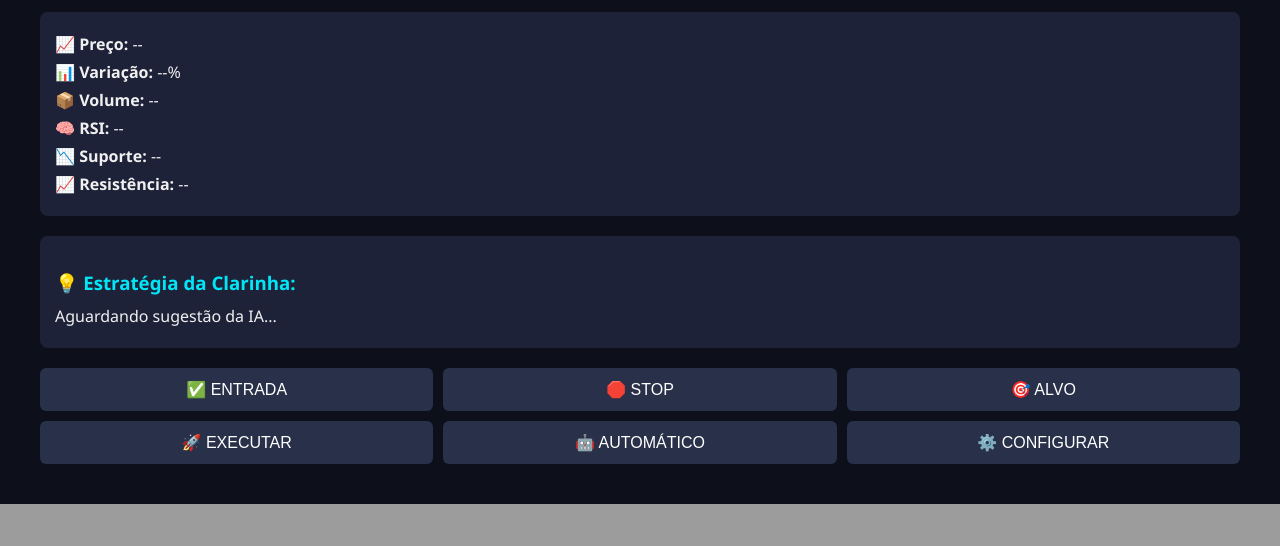
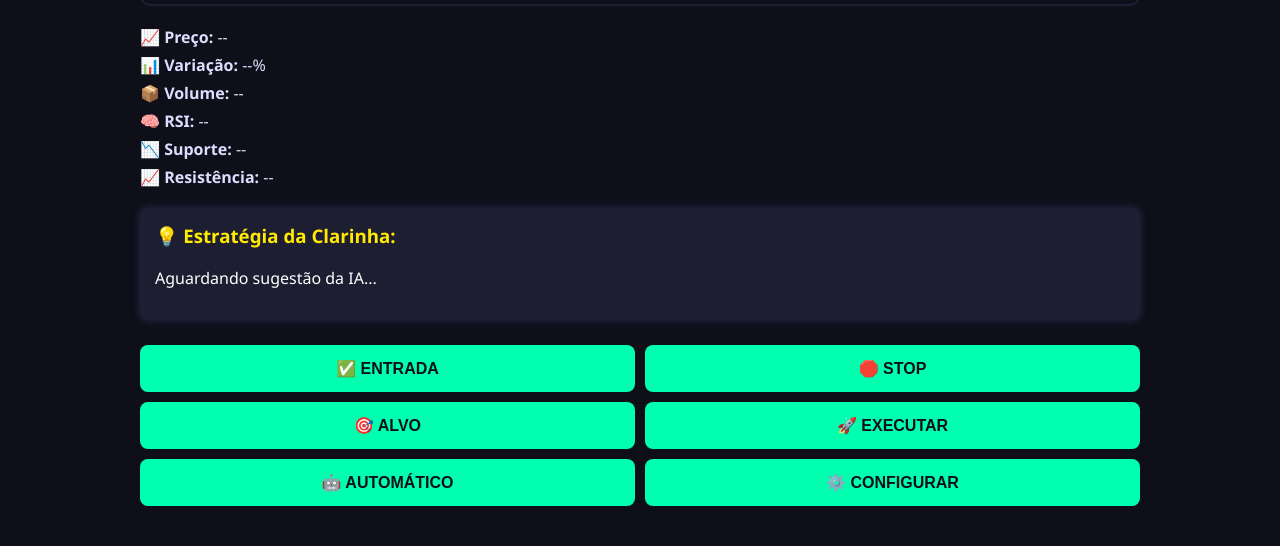
Before and after one commit to Claratrade33/Clara-verse, a Flask app: page /painel in a window 1280 px wide. Shown: the part 508-1054 px from the top of the page. Before the commit the page ends 1012 px from the top, so only its background shows below. Run offline with Flask 3, Linux system fonts and the light colour scheme; the visitor is signed in with stand-in values (Sample User, id 1).

Commit message:
Atualizar o style.css

```diff
--- a/static/style.css
+++ b/static/style.css
@@ -1,13 +1,13 @@
-body {
+body.painel-body {
   margin: 0;
-  font-family: 'Segoe UI', sans-serif;
-  background: #0d0f1a;
-  color: #f0f0f0;
+  font-family: "Segoe UI", sans-serif;
+  background-color: #0f0f1a;
+  color: #ffffff;
 }
 
 .painel-container {
   padding: 20px;
-  max-width: 1200px;
+  max-width: 1000px;
   margin: auto;
 }
 
@@ -15,92 +15,105 @@ body {
   display: flex;
   justify-content: space-between;
   align-items: center;
-  background: #1c1f2f;
-  padding: 10px 20px;
+  background: #1b1b2e;
+  padding: 15px 20px;
   border-radius: 8px;
-  margin-bottom: 20px;
+  box-shadow: 0 0 10px #2d2d4d;
 }
 
 .painel-header h1 {
   margin: 0;
   font-size: 1.5em;
-  color: #00fff7;
 }
 
 .painel-saldo {
-  font-weight: bold;
-  color: #8eff8b;
+  font-size: 1.1em;
+  color: #00ffae;
 }
 
 .btn-sair {
-  background: #ff3b3b;
+  background: #ff4444;
+  color: white;
   border: none;
-  padding: 10px 16px;
-  border-radius: 6px;
-  color: white;
+  padding: 10px 14px;
+  font-weight: bold;
   cursor: pointer;
+  border-radius: 5px;
+}
+.btn-sair:hover {
+  background: #e63636;
+}
+
+.painel-conteudo {
+  margin-top: 20px;
 }
 
 .grafico-frame {
-  border-radius: 8px;
+  margin-bottom: 20px;
+  border: 2px solid #1e1e33;
+  border-radius: 10px;
   overflow: hidden;
-  margin-bottom: 20px;
 }
 
-.dados-mercado, .ia-resposta {
-  background: #1e2238;
+.dados-mercado p {
+  margin: 6px 0;
+  font-size: 1em;
+  color: #ddddff;
+}
+
+.ia-resposta {
+  margin-top: 20px;
+  background: #1e1e33;
   padding: 15px;
   border-radius: 8px;
-  margin-bottom: 20px;
-}
-
-.dados-mercado p, .ia-resposta p {
-  margin: 6px 0;
-  font-size: 1rem;
+  box-shadow: 0 0 8px #29294d;
 }
 
 .ia-resposta h3 {
-  margin-bottom: 10px;
-  color: #00e6f7;
+  margin-top: 0;
+  color: #ffea00;
 }
 
 .painel-botoes {
+  margin-top: 25px;
   display: flex;
   flex-wrap: wrap;
   gap: 10px;
-  margin-bottom: 20px;
 }
 
 .painel-botoes button {
-  flex: 1 1 30%;
-  padding: 12px;
-  background: #293049;
-  color: #fff;
+  flex: 1 1 45%;
+  padding: 14px;
+  font-size: 1em;
+  font-weight: bold;
+  background: #00ffae;
+  color: #0f0f1a;
   border: none;
-  border-radius: 6px;
-  font-size: 1rem;
+  border-radius: 8px;
   cursor: pointer;
-  transition: background 0.3s;
+  transition: 0.3s;
 }
 
 .painel-botoes button:hover {
-  background: #3b4164;
+  background: #00e69e;
 }
 
 .mensagem-status {
+  margin-top: 20px;
+  font-weight: bold;
   text-align: center;
-  font-weight: bold;
-  color: #00ffb3;
+  color: #72f5ff;
 }
 
 /* Responsivo */
 @media (max-width: 768px) {
   .painel-header {
     flex-direction: column;
+    align-items: flex-start;
     gap: 10px;
   }
 
-  .painel-botoes {
-    flex-direction: column;
+  .painel-botoes button {
+    flex: 1 1 100%;
   }
 }
```
